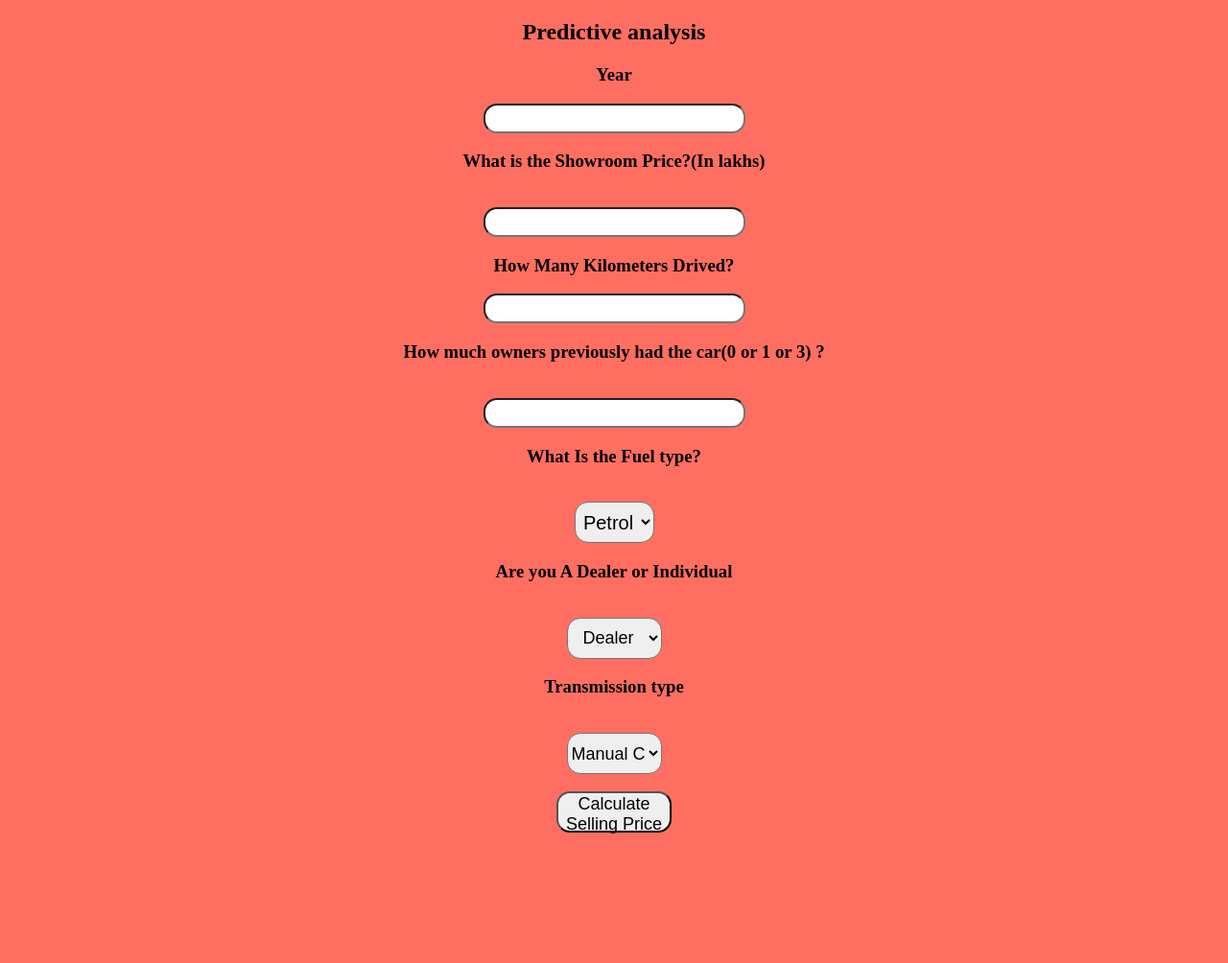
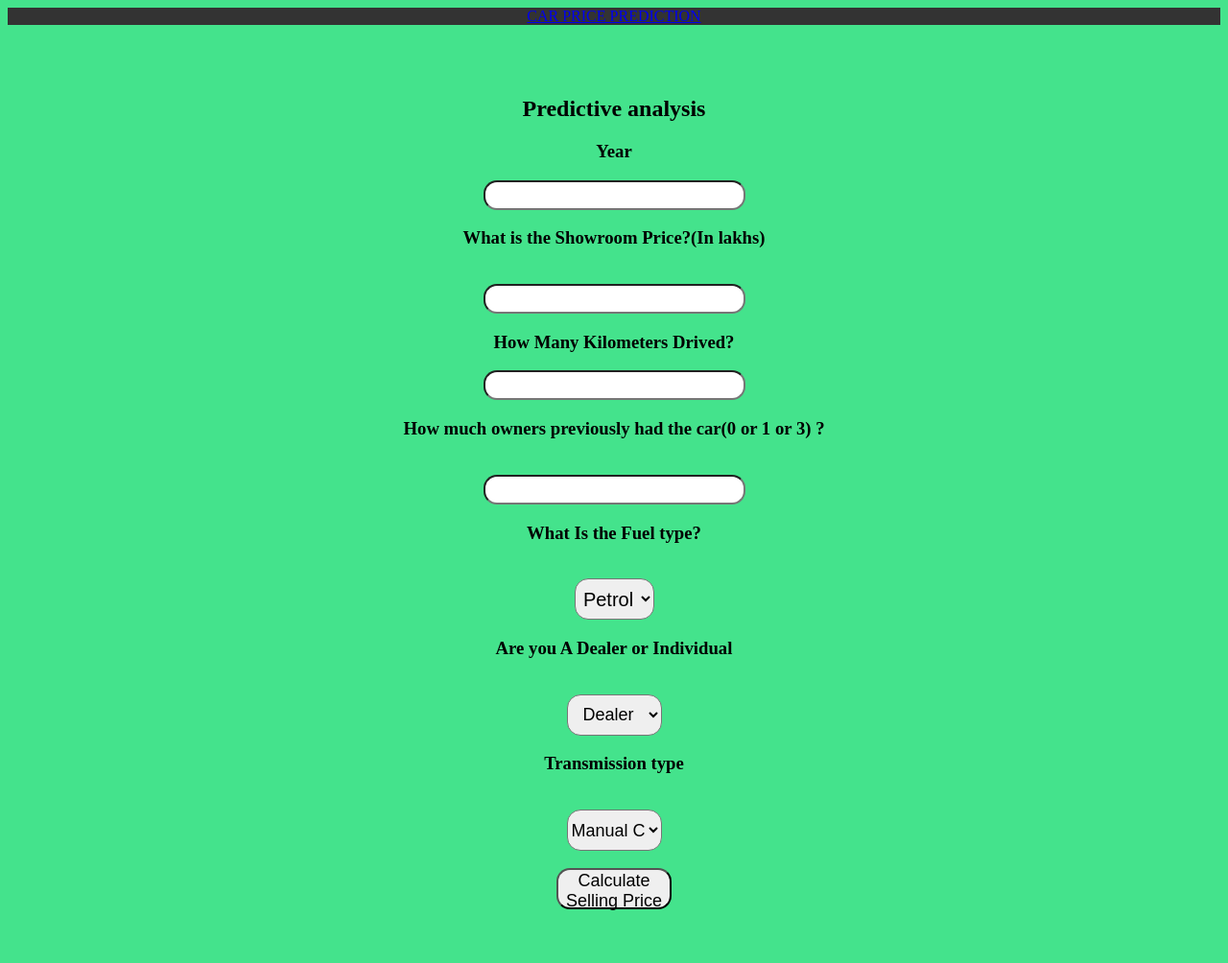
Before and after one commit to GattemBharath/Car-Price-Prediction, a Flask app: page / in a window 1280 px wide. Shown: the whole page at 96% size. Before the commit the page ends 869 px from the top, so only its background shows below. Run offline with Flask 2, Linux system fonts and the light colour scheme; parts of the project's set-up code (start-up, migrations or seed data) failed here and were passed over.

Commit message:
Update index.html

```diff
--- a/templates/index.html
+++ b/templates/index.html
@@ -8,7 +8,16 @@
 </head>
 
 <body>
+    <!-- As a heading -->
+    <nav class="navbar navbar-inverse navbar-fixed-top">
+        <div class="container-fluid">
+            <div class="navbar-header">
+                <a class="navbar-brand" href="/">CAR PRICE PREDICTION</a>
+            </div>
+        </div>
+    </nav>
 
+    <br><br><br>
     <div style="color:black">
         <form action="{{ url_for('predict')}}" method="post">
             <h2>Predictive analysis</h2>
@@ -48,11 +57,13 @@
 
     <style>
         body {
-            background-color: #ff6f61;
+            background-color: #44e38c;
             text-align: center;
             padding: 0px;
         }
-
+        .navbar {
+            background-color: #333333;
+        }
         #research {
             font-size: 18px;
             width: 100px;
```
